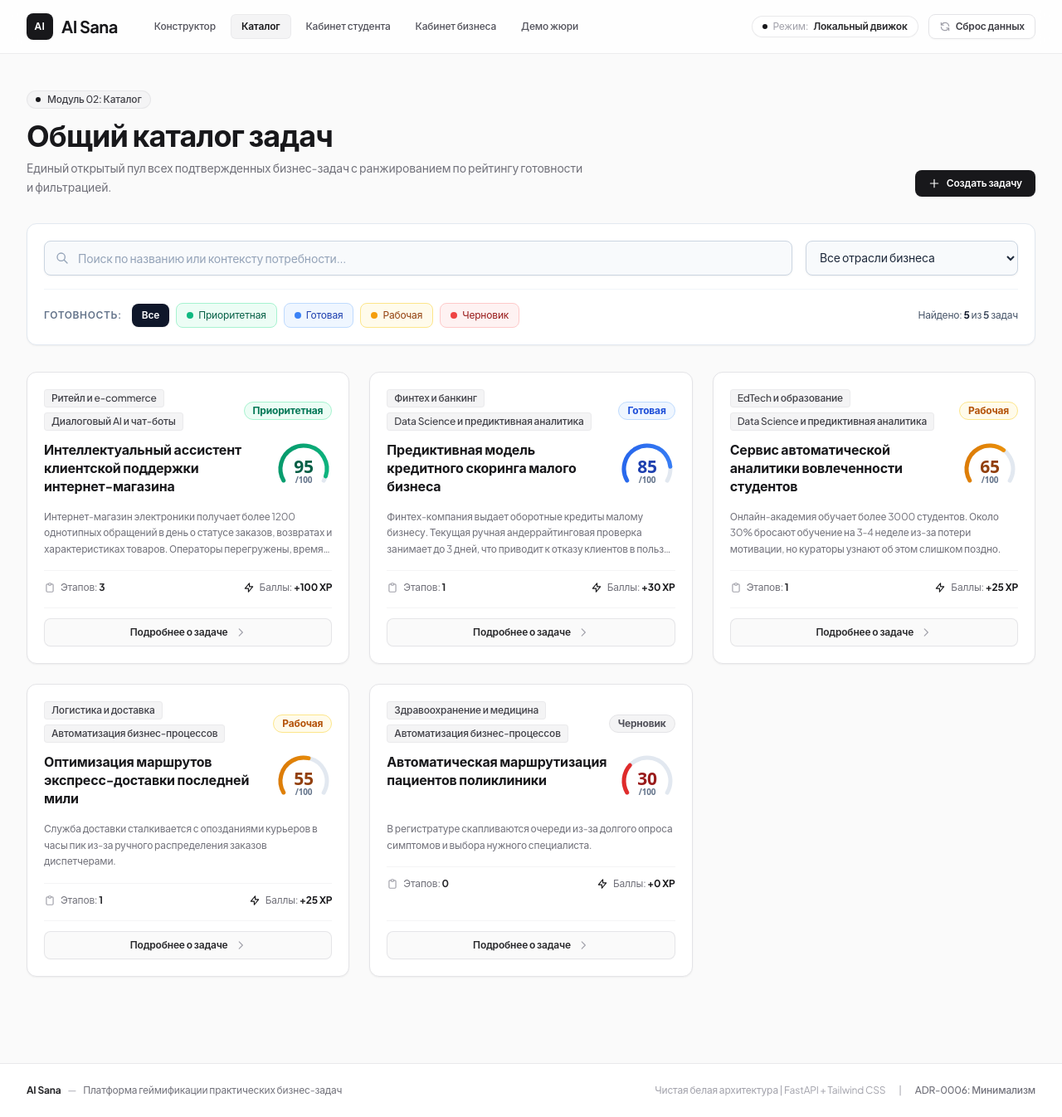
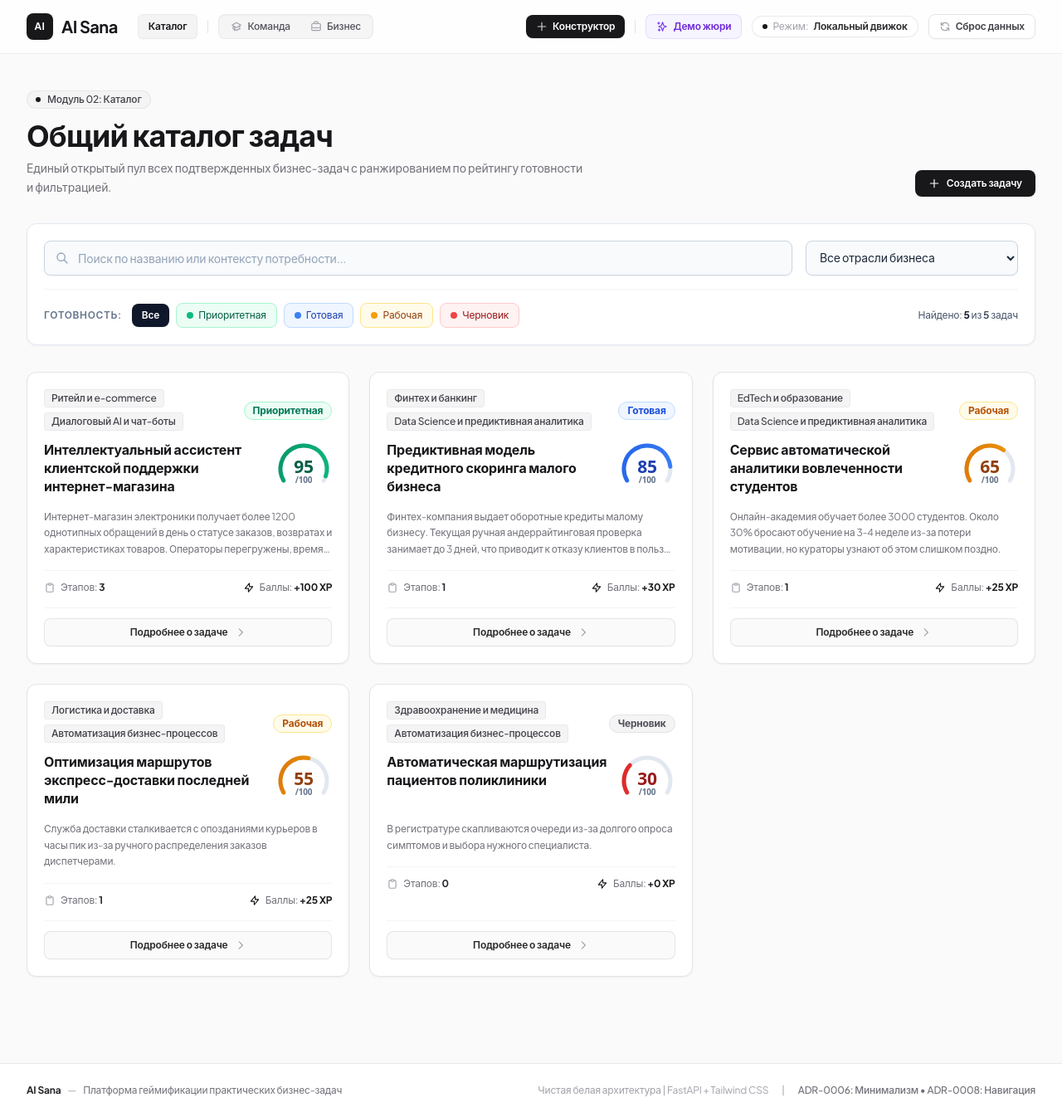
Before and after one commit to BAITC-Hacks/hack-0c02bd80-mussels, a FastAPI app: page /catalog in a window 1280 px wide. Shown: the whole page at 83% size. Run offline with FastAPI, Linux system fonts and the light colour scheme; some libraries are stand-ins or nearby versions.

Commit message:
feat(nav): segment role navigation and elevate primary actions (ADR-0008)

```diff
--- a/templates/base.html
+++ b/templates/base.html
@@ -51,9 +51,9 @@
     <div class="max-w-7xl mx-auto px-4 sm:px-6 lg:px-8">
       <div class="flex items-center justify-between h-16">
 
-        <!-- Logo and Primary Nav -->
-        <div class="flex items-center gap-8">
-          <a href="/" class="flex items-center gap-2.5 group">
+        <!-- Logo, Primary Nav & Role Switcher -->
+        <div class="flex items-center gap-6">
+          <a href="/" class="flex items-center gap-2.5 group shrink-0">
             <span class="w-8 h-8 rounded-lg bg-zinc-900 flex items-center justify-center text-white font-bold text-xs tracking-wider shadow-sm group-hover:bg-zinc-800 transition">
               AI
             </span>
@@ -62,33 +62,70 @@
             </span>
           </a>
 
-          <!-- Navigation Links -->
-          <nav class="hidden md:flex items-center gap-1.5">
-            <a href="/"
-               class="px-3 py-1.5 rounded-md text-xs font-medium transition {% if current_route == '/' %}bg-zinc-100 text-zinc-900 font-semibold border border-zinc-200/60{% else %}text-zinc-600 hover:text-zinc-900 hover:bg-zinc-100/60{% endif %}">
-              Конструктор
-            </a>
+          <!-- Navigation & Roles -->
+          <nav class="hidden md:flex items-center gap-3">
+            <!-- Product Navigation: Catalog -->
             <a href="/catalog"
-               class="px-3 py-1.5 rounded-md text-xs font-medium transition {% if current_route == '/catalog' %}bg-zinc-100 text-zinc-900 font-semibold border border-zinc-200/60{% else %}text-zinc-600 hover:text-zinc-900 hover:bg-zinc-100/60{% endif %}">
+               title="Общий каталог подтвержденных задач бизнеса"
+               class="px-3 py-1.5 rounded-md text-xs font-medium transition {% if current_route == '/catalog' %}bg-zinc-100 text-zinc-900 font-semibold border border-zinc-200/60 shadow-[0_1px_2px_rgba(0,0,0,0.02)]{% else %}text-zinc-600 hover:text-zinc-900 hover:bg-zinc-100/60{% endif %}">
               Каталог
             </a>
-            <a href="/student"
-               class="px-3 py-1.5 rounded-md text-xs font-medium transition {% if current_route == '/student' %}bg-zinc-100 text-zinc-900 font-semibold border border-zinc-200/60{% else %}text-zinc-600 hover:text-zinc-900 hover:bg-zinc-100/60{% endif %}">
-              Кабинет студента
-            </a>
-            <a href="/business"
-               class="px-3 py-1.5 rounded-md text-xs font-medium transition {% if current_route == '/business' %}bg-zinc-100 text-zinc-900 font-semibold border border-zinc-200/60{% else %}text-zinc-600 hover:text-zinc-900 hover:bg-zinc-100/60{% endif %}">
-              Кабинет бизнеса
-            </a>
-            <a href="/jury-demo"
-               class="px-3 py-1.5 rounded-md text-xs font-medium transition {% if current_route == '/jury-demo' %}bg-zinc-100 text-zinc-900 font-semibold border border-zinc-200/60{% else %}text-zinc-600 hover:text-zinc-900 hover:bg-zinc-100/60{% endif %}">
-              Демо жюри
-            </a>
+
+            <!-- Subtle Vertical Divider -->
+            <div class="h-4 w-px bg-zinc-200" aria-hidden="true"></div>
+
+            <!-- Role Switcher: Segmented Control -->
+            <div class="inline-flex items-center p-0.5 rounded-lg bg-zinc-100/90 border border-zinc-200/70 shadow-[inset_0_1px_2px_rgba(0,0,0,0.03)]" role="group" aria-label="Рабочие пространства ролей">
+              <!-- Team Tab -->
+              <a href="/student"
+                 title="Кабинет студента: рабочее пространство студенческой команды (отклики, этапы и XP)"
+                 aria-label="Кабинет студента"
+                 class="inline-flex items-center gap-1.5 px-3 py-1 rounded-md text-xs transition {% if current_route == '/student' %}bg-white text-zinc-900 font-semibold shadow-xs border border-zinc-200/60{% else %}text-zinc-600 font-medium hover:text-zinc-900 hover:bg-white/50{% endif %}">
+                <svg class="w-3.5 h-3.5 {% if current_route == '/student' %}text-zinc-900{% else %}text-zinc-400{% endif %}" fill="none" viewBox="0 0 24 24" stroke="currentColor">
+                  <path stroke-linecap="round" stroke-linejoin="round" stroke-width="2" d="M12 14l9-5-9-5-9 5 9 5zm0 0l6.16-3.422a12.083 12.083 0 01.665 6.479A11.952 11.952 0 0012 20.055a11.952 11.952 0 00-6.824-2.998 12.078 12.078 0 01.665-6.479L12 14zm-4 6v-7.5" />
+                </svg>
+                <span>Команда</span>
+              </a>
+
+              <!-- Business Tab -->
+              <a href="/business"
+                 title="Кабинет бизнеса: рабочее пространство представителя бизнеса (задачи, отклики и верификация)"
+                 aria-label="Кабинет бизнеса"
+                 class="inline-flex items-center gap-1.5 px-3 py-1 rounded-md text-xs transition {% if current_route == '/business' %}bg-white text-zinc-900 font-semibold shadow-xs border border-zinc-200/60{% else %}text-zinc-600 font-medium hover:text-zinc-900 hover:bg-white/50{% endif %}">
+                <svg class="w-3.5 h-3.5 {% if current_route == '/business' %}text-zinc-900{% else %}text-zinc-400{% endif %}" fill="none" viewBox="0 0 24 24" stroke="currentColor">
+                  <path stroke-linecap="round" stroke-linejoin="round" stroke-width="2" d="M21 13.255A23.931 23.931 0 0112 15c-3.183 0-6.22-.62-9-1.745M16 6V4a2 2 0 00-2-2h-4a2 2 0 00-2 2v2m4 6h.01M5 20h14a2 2 0 002-2V8a2 2 0 00-2-2H5a2 2 0 00-2 2v10a2 2 0 002 2z" />
+                </svg>
+                <span>Бизнес</span>
+              </a>
+            </div>
           </nav>
         </div>
 
-        <!-- Right Side: AI Status Badge & Reset Button -->
+        <!-- Right Side: CTA Button, Jury Demo & System Utilities -->
         <div class="flex items-center gap-3">
+          <!-- Primary CTA Button: Constructor -->
+          <a href="/"
+             title="Конструктор задач: пошаговое AI-уточнение и сборка карточки"
+             class="hidden md:inline-flex items-center gap-1.5 px-3 py-1.5 rounded-lg text-xs font-semibold text-white bg-zinc-900 hover:bg-zinc-800 active:scale-[0.98] transition shadow-[0_1px_2px_rgba(0,0,0,0.08)] {% if current_route == '/' %}ring-2 ring-zinc-900 ring-offset-2{% endif %}">
+            <svg class="w-3.5 h-3.5 text-zinc-300" fill="none" viewBox="0 0 24 24" stroke="currentColor">
+              <path stroke-linecap="round" stroke-linejoin="round" stroke-width="2" d="M12 4v16m8-8H4" />
+            </svg>
+            <span>Конструктор</span>
+          </a>
+
+          <!-- Subtle Vertical Divider -->
+          <div class="hidden md:block h-4 w-px bg-zinc-200" aria-hidden="true"></div>
+
+          <!-- Jury Demo: Accent Badge Button -->
+          <a href="/jury-demo"
+             title="Презентационный сценарий сквозного тестирования для членов жюри"
+             class="inline-flex items-center gap-1.5 px-3 py-1.5 rounded-lg text-xs font-semibold transition border shadow-xs {% if current_route == '/jury-demo' %}bg-violet-600 text-white border-violet-700 ring-2 ring-violet-500/30{% else %}bg-violet-50/90 text-violet-700 border-violet-200/80 hover:bg-violet-100 hover:border-violet-300 active:scale-[0.98]{% endif %}">
+            <svg class="w-3.5 h-3.5 {% if current_route == '/jury-demo' %}text-white{% else %}text-violet-600{% endif %}" fill="none" viewBox="0 0 24 24" stroke="currentColor">
+              <path stroke-linecap="round" stroke-linejoin="round" stroke-width="2" d="M5 3v4M3 5h4M6 17v4m-2-2h4m5-16l2.286 6.857L21 12l-5.714 2.143L13 21l-2.286-6.857L5 12l5.714-2.143L13 3z" />
+            </svg>
+            <span>Демо жюри</span>
+          </a>
+
           <!-- AI Engine Status Badge -->
           <div class="hidden sm:inline-flex items-center gap-1.5 px-3 py-1 rounded-full text-xs font-medium border bg-white border-zinc-200/80 text-zinc-700 shadow-[0_1px_2px_rgba(0,0,0,0.02)]"
                title="Текущий рабочий режим интеллектуального ядра">
@@ -147,7 +184,7 @@
       <div class="flex items-center gap-4 text-zinc-400">
         <span>Чистая белая архитектура | FastAPI + Tailwind CSS</span>
         <span>|</span>
-        <span class="text-zinc-500 font-medium">ADR-0006: Минимализм</span>
+        <span class="text-zinc-500 font-medium">ADR-0006: Минимализм &bull; ADR-0008: Навигация</span>
       </div>
     </div>
   </footer>
```
Also changed, not shown: CONTEXT.md (+4 -0 lines), docs/adr/0008-navbar-role-segmented-navigation.md (added, +10 -0 lines), tests/test_web_app.py (+2 -2 lines).
